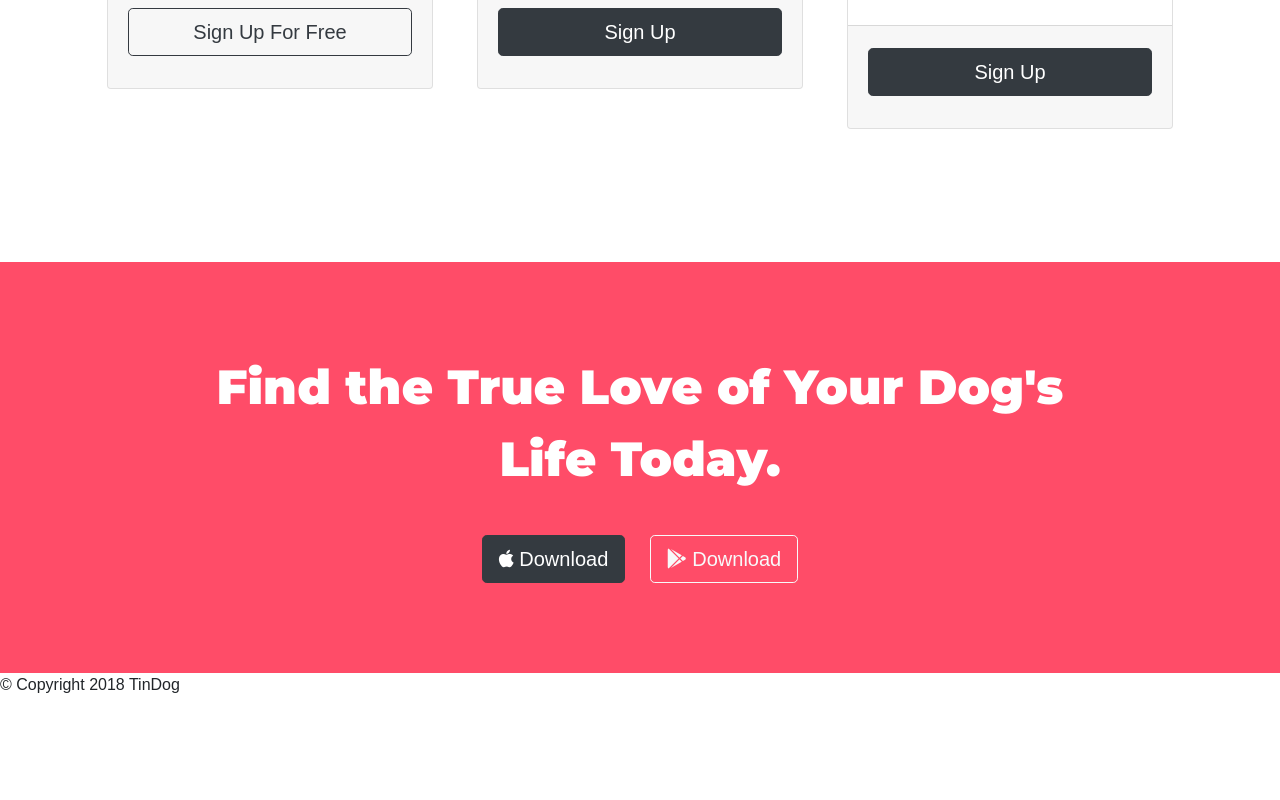
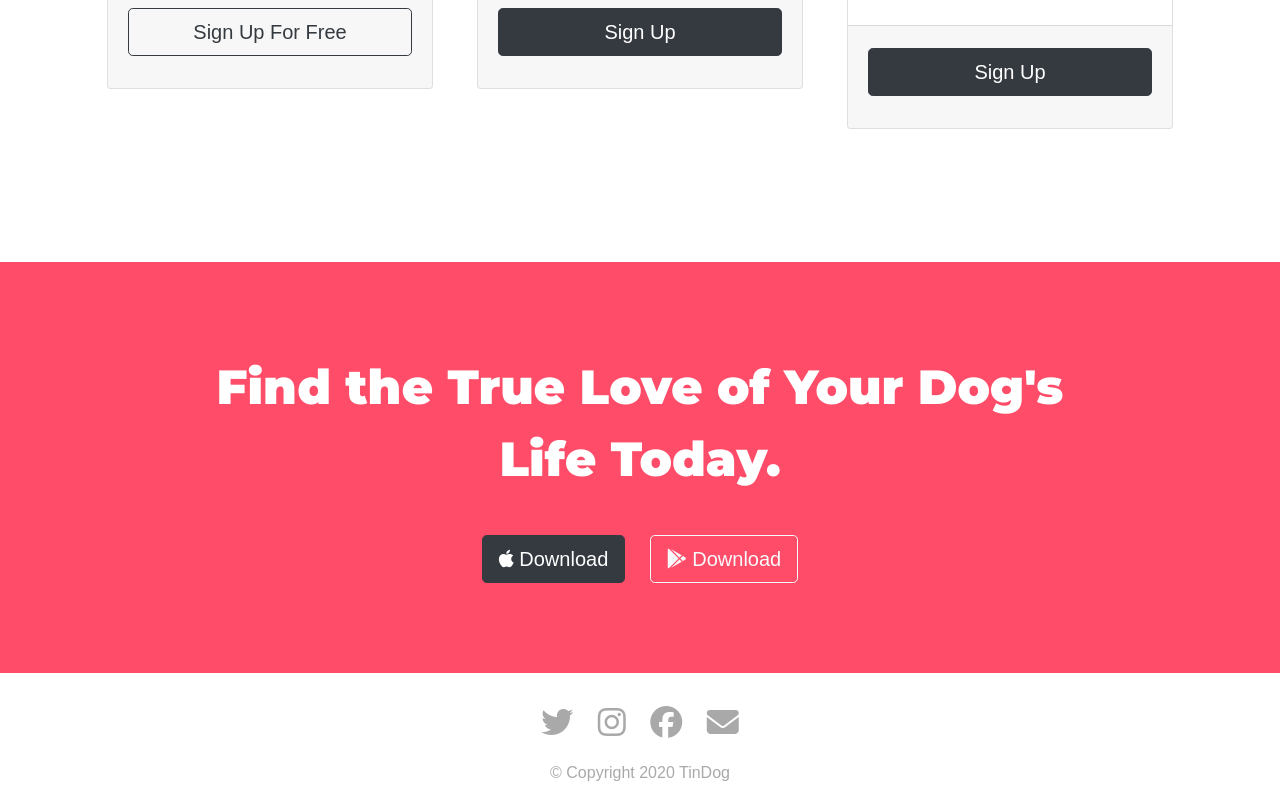
Before and after one commit to rishidatta8/TinDog, a plain HTML site: page index.html in a window 1280 px wide. Shown: the part 2478-3278 px from the top of the page. Before the commit the page ends 3191 px from the top, so only its background shows below. Drawn offline with nearby package versions, Linux system fonts and the light colour scheme.

Commit message:
Add files via upload

```diff
--- a/index.html
+++ b/index.html
@@ -220,8 +220,11 @@
   <!-- Footer -->
 
   <footer id="footer">
-
-    <p>© Copyright 2018 TinDog</p>
+    <a href="https://twitter.com/RishiDatta15"><i class="fab twitter fa-twitter fa-2x blackiconcolor"></i></a>
+    <a href=""><i class="fab fa-instagram instagram fa-2x blackiconcolor"></i></a>
+    <a href="https://www.facebook.com/rishi.datta.758"><i class="fab facebook fa-facebook fa-2x blackiconcolor"></i></a>
+    <a href="mailto:rishidatta8@gmail.com"><i class="fas fa-envelope mail fa-2x blackiconcolor"></i></a>
+    <p class="footer-para">© Copyright 2020 TinDog</p>
 
   </footer>
 
--- a/styles.css
+++ b/styles.css
@@ -172,3 +172,42 @@ h3
   font-size: 3rem;
   line-height: 1.5;
 }
+
+#footer
+{
+  text-align: center;
+    color: #A9A9A9;
+    padding: 23px 50px 10px 50px;
+}
+
+.blackiconcolor
+{
+  color: #A9A9A9;
+    padding: 10px;
+    padding-bottom: 23px;
+}
+
+.twitter:hover
+{
+  color: #00acee;
+}
+
+.instagram:hover
+{
+  color: #3f729b;
+}
+
+.facebook:hover
+{
+  color: #3b5998;
+}
+
+.mail:hover
+{
+  color: #00acee;
+}
+
+.footer-para
+{
+  margin-bottom: 5px;
+}
```
